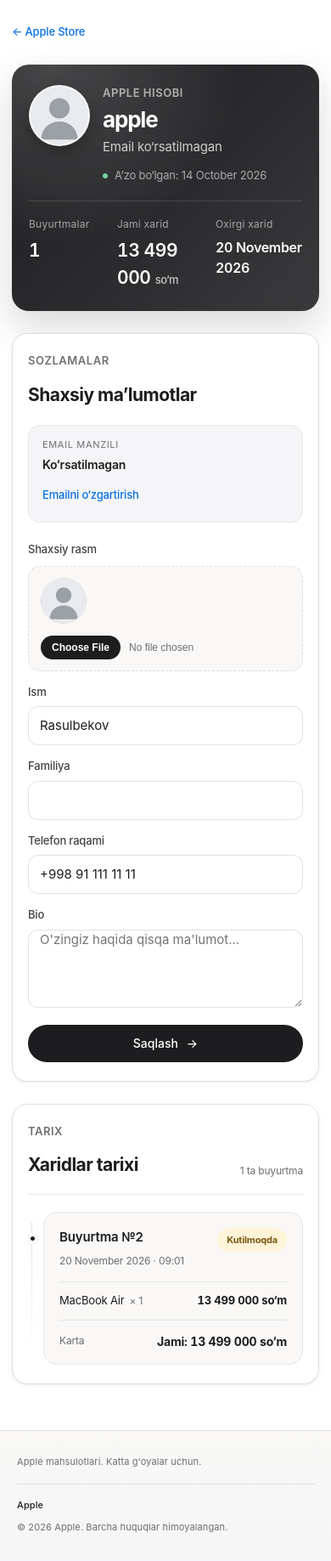
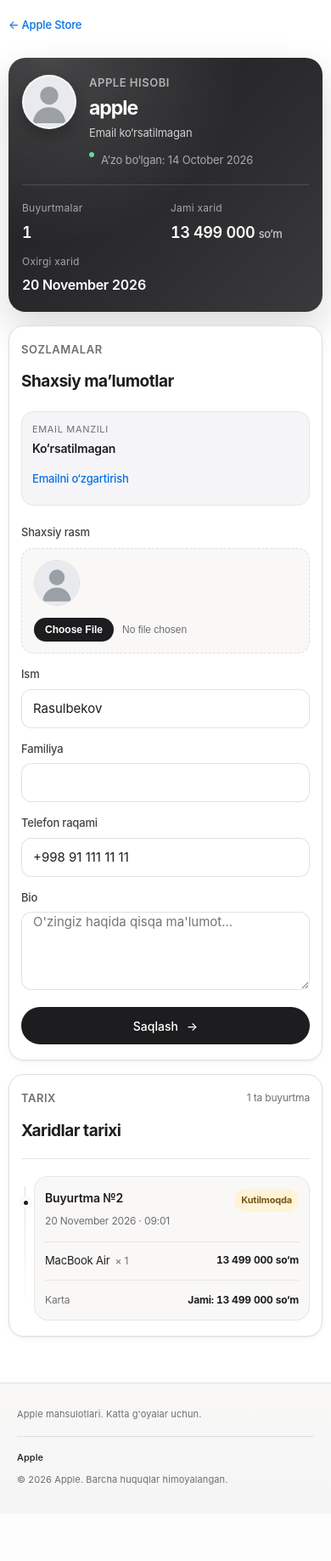
Before and after one commit to islombek-uz/Apple-Uz, a Django app: page /account/profile/ in a window 390 px wide. Shown: the part 48-1885 px from the top of the page at 85% size. After the commit the page ends 1796 px from the top, so only its background shows below. Run offline with Django 5.2, Linux system fonts and the light colour scheme; a user stored in the database is signed in; data comes from the database, SQL or seed files in the repository; both versions use the stored data as it was after the commit.

Commit message:
Update project

```diff
--- a/Сайт/static/store/auth.css
+++ b/Сайт/static/store/auth.css
@@ -1,4 +1,4 @@
-`.nav-auth-form { margin: 0; }
+.nav-auth-form { margin: 0; }
 .nav-auth-link { padding: 0; border: 0; background: transparent; color: #3a3a3c; font: inherit; font-size: 12px; cursor: pointer; }
 .nav-auth-link:hover { color: var(--blue); }
 .site-notices { position: fixed; z-index: 200; top: 78px; right: 24px; display: grid; width: min(420px, calc(100vw - 32px)); gap: 10px; pointer-events: none; }
@@ -162,3 +162,49 @@
   .cart-item { align-items: flex-start; flex-direction: column; gap: 12px; }
   .cart-item-controls { flex-wrap: wrap; }
 }
+@media (max-width: 480px) {
+  .account-page { width: calc(100% - 20px); padding-top: 12px; }
+  .account-hero { padding: 20px 16px; }
+  .account-hero-main { width: 100%; }
+  .account-avatar { width: 64px; height: 64px; }
+  .account-title { font-size: 23px; }
+  .account-email { font-size: 13px; }
+  .account-meta { align-items: flex-start; line-height: 1.4; }
+  .account-stats { display: grid; grid-template-columns: repeat(2, minmax(0, 1fr)); }
+  .account-stat { min-width: 0; }
+  .account-stat:last-child { grid-column: 1 / -1; }
+  .account-stat dd { font-size: 18px; }
+  .account-columns { gap: 16px; margin-top: 16px; }
+  .account-card, .account-history { padding: 18px 14px; }
+  .account-card-head h2, .account-history-head h2 { font-size: 19px; }
+  .account-email-row { padding: 12px; }
+  .account-avatar-edit { width: 100%; }
+  .account-avatar-controls { width: 100%; }
+  .account-file-input { width: 100%; }
+  .account-history-head { align-items: flex-start; }
+  .account-history-count { white-space: nowrap; }
+  .account-history-list { gap: 12px; padding-left: 15px; }
+  .account-order { padding: 14px 12px; }
+  .account-order-dot { left: -15px; }
+  .account-order-head { gap: 8px; }
+  .account-order-title h3 { font-size: 14px; }
+  .account-order-items li,
+  .account-order-foot { gap: 8px; }
+  .account-order-items strong,
+  .account-order-foot strong { font-size: 12px; }
+  .order-status { padding: 5px 8px; }
+  .auth-submit { width: 100%; }
+}
+
+@media (max-width: 360px) {
+  .account-page { width: calc(100% - 12px); }
+  .account-hero-main { gap: 10px; }
+  .account-avatar { width: 56px; height: 56px; }
+  .account-title { font-size: 21px; }
+  .account-stats { grid-template-columns: minmax(0, 1fr); }
+  .account-stat:last-child { grid-column: auto; }
+  .account-history-head { flex-direction: column; }
+  .account-order-head { flex-direction: column; }
+  .account-order-items li,
+  .account-order-foot { flex-direction: column; }
+}
--- a/Сайт/templates/base.html
+++ b/Сайт/templates/base.html
@@ -7,7 +7,7 @@
   <meta name="theme-color" content="#f5f5f7">
   <title>{% block title %}Apple — o'zingizga mosini toping{% endblock %}</title>
   <link rel="stylesheet" href="{% static 'store/site.css' %}?v=3">
-  <link rel="stylesheet" href="{% static 'store/auth.css' %}?v=4">
+  <link rel="stylesheet" href="{% static 'store/auth.css' %}?v=5">
 </head>
 <body>
   <header class="site-header">
```
Also changed, not shown: Сайт/db.sqlite3, Сайт/store/migrations/0013_seed_more_products.py (added).
